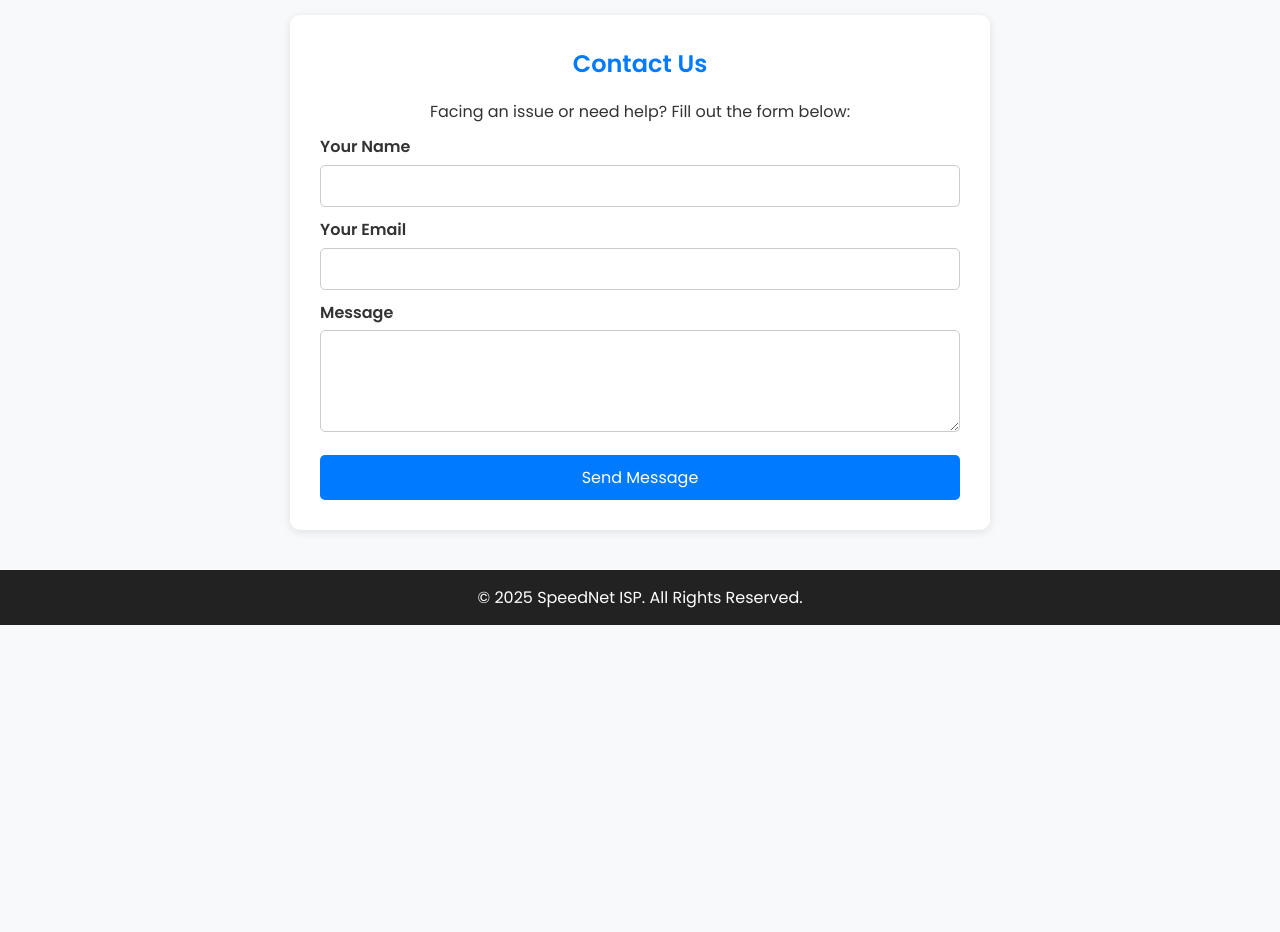
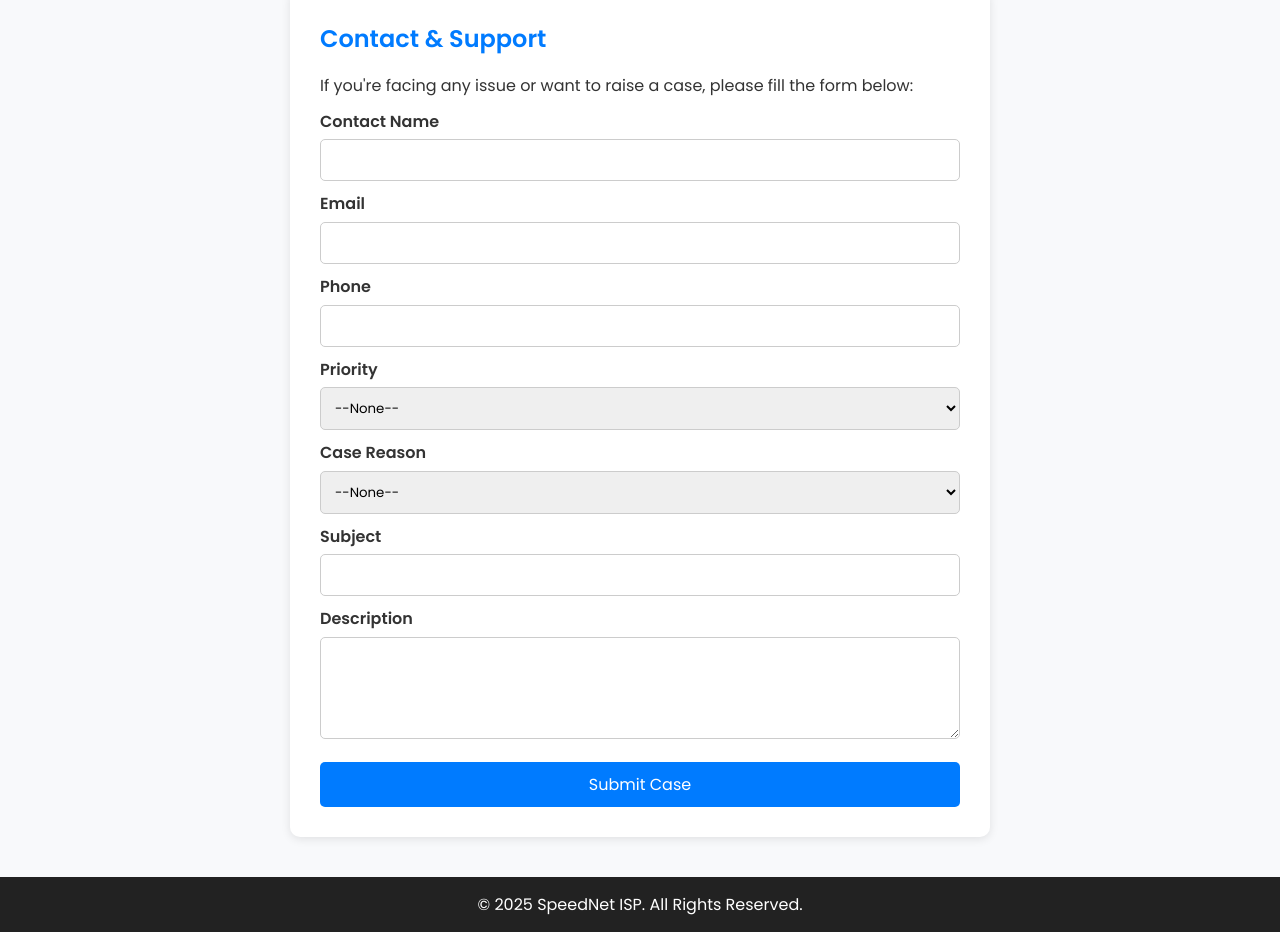
Before and after one commit to Parrotcodes/ISPWebAPp, a plain HTML site: page index.html in a window 1280 px wide. Shown: the part 1620-2552 px from the top of the page. Before the commit the page ends 2245 px from the top, so only its background shows below. Drawn offline with Linux system fonts and the light colour scheme.

Commit message:
Updated case and lead index.html

```diff
--- a/index.html
+++ b/index.html
@@ -5,7 +5,6 @@
   <meta name="viewport" content="width=device-width, initial-scale=1.0" />
   <title>SpeedNet ISP | Internet Service Provider</title>
   <link href="https://fonts.googleapis.com/css2?family=Poppins:wght@400;600&display=swap" rel="stylesheet" />
-  <script src="https://www.google.com/recaptcha/api.js"></script>
 
   <style>
     * {
@@ -89,13 +88,13 @@
       padding: 30px;
       border-radius: 10px;
       box-shadow: 0 2px 10px rgba(0,0,0,0.1);
+      text-align: left;
     }
 
     form label {
       display: block;
       margin-top: 10px;
       font-weight: 600;
-      text-align: left;
     }
 
     form input, form select, form textarea {
@@ -114,6 +113,7 @@
       cursor: pointer;
       font-size: 16px;
       transition: 0.3s;
+      width: 100%;
     }
 
     form input[type="submit"]:hover {
@@ -135,18 +135,6 @@
       }
     }
   </style>
-
-  <script>
-    function timestamp() {
-      var response = document.getElementById("g-recaptcha-response");
-      if (response == null || response.value.trim() == "") {
-        var elems = JSON.parse(document.getElementsByName("captcha_settings")[0].value);
-        elems["ts"] = JSON.stringify(new Date().getTime());
-        document.getElementsByName("captcha_settings")[0].value = JSON.stringify(elems);
-      }
-    }
-    setInterval(timestamp, 500);
-  </script>
 </head>
 
 <body>
@@ -214,7 +202,6 @@
     <h2>Register Your Interest</h2>
 
     <form action="https://webto.salesforce.com/servlet/servlet.WebToLead?encoding=UTF-8&orgId=00DgL000008xKnh" method="POST">
-      <input type="hidden" name="captcha_settings" value='{"keyname":"ISPWebCaptha","fallback":"true","orgId":"00DgL000008xKnh","ts":""}'>
       <input type="hidden" name="oid" value="00DgL000008xKnh">
       <input type="hidden" name="retURL" value="https://parrotcodes.github.io/ISPWebAPp/">
 
@@ -242,26 +229,55 @@
         <option value="AU">Australia</option>
       </select>
 
-      <div class="g-recaptcha" data-sitekey="6LfOAuArAAAAALpoSjTwvewjUl73dek0Q1PRJ8_0"></div><br>
       <input type="submit" value="Submit">
     </form>
   </section>
 
   <!-- Contact Section -->
   <section id="contact" class="contact">
-    <h2>Contact Us</h2>
-    <p>Facing an issue or need help? Fill out the form below:</p>
-    <form>
-      <label for="name">Your Name</label>
-      <input type="text" id="name" required>
+    <h2>Contact & Support</h2>
+    <p>If you're facing any issue or want to raise a case, please fill the form below:</p>
 
-      <label for="email2">Your Email</label>
-      <input type="email" id="email2" required>
+    <form action="https://webto.salesforce.com/servlet/servlet.WebToCase?encoding=UTF-8&orgId=00DgL000008xKnh" method="POST">
+      <input type="hidden" name="orgid" value="00DgL000008xKnh">
+      <input type="hidden" name="retURL" value="https://parrotcodes.github.io/ISPWebAPp/">
 
-      <label for="message">Message</label>
-      <textarea id="message" rows="4" required></textarea>
+      <label for="name">Contact Name</label>
+      <input id="name" name="name" type="text" required>
 
-      <input type="submit" value="Send Message">
+      <label for="email">Email</label>
+      <input id="email" name="email" type="email" required>
+
+      <label for="phone">Phone</label>
+      <input id="phone" name="phone" type="text" required>
+
+      <label for="priority">Priority</label>
+      <select id="priority" name="priority">
+        <option value="">--None--</option>
+        <option value="High">High</option>
+        <option value="Medium">Medium</option>
+        <option value="Low">Low</option>
+      </select>
+
+      <label for="reason">Case Reason</label>
+      <select id="reason" name="reason">
+        <option value="">--None--</option>
+        <option value="Installation">Installation</option>
+        <option value="Equipment Complexity">Equipment Complexity</option>
+        <option value="Performance">Performance</option>
+        <option value="Breakdown">Breakdown</option>
+        <option value="Equipment Design">Equipment Design</option>
+        <option value="Feedback">Feedback</option>
+        <option value="Other">Other</option>
+      </select>
+
+      <label for="subject">Subject</label>
+      <input id="subject" name="subject" type="text" required>
+
+      <label for="description">Description</label>
+      <textarea name="description" rows="4" required></textarea>
+
+      <input type="submit" value="Submit Case">
     </form>
   </section>
 
```
